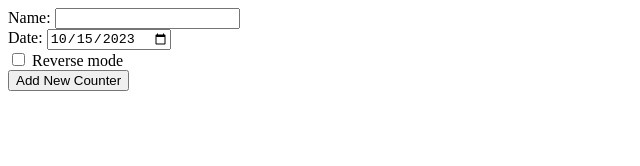
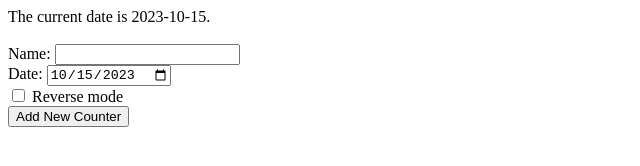
Before and after one commit to Buck4437/day-counter, a website: page docs/index.html in a window 1280 px wide. Shown: the whole page, without its empty margins (0-640 px from the left). Drawn offline with Linux system fonts and the light colour scheme.

Commit message:
Added current date display

```diff
--- a/docs/index.html
+++ b/docs/index.html
@@ -6,6 +6,7 @@
     </head>
     <body>
         <div id="app">
+            The current date is {{currentDateStr}}.<br><br>
             <div class="counters-list">
                 <div v-for="(counter, i) in userdata.counter">
                     {{counter.name}}<br>
@@ -13,6 +14,7 @@
                     {{daysText(counter.date, counter.reverse)}}
                     <button @click="deleteCounter(i)">Delete</button>
                     <input type="checkbox" v-model="counter.reverse"> Reverse mode
+                    <br><br>
                 </div>
             </div>
             Name: <input v-model="inputModel.name"><br>
@@ -29,8 +31,10 @@
 <!--
 TODO LIST:
 
-Backup plan to restore corrupted userdata (e.g. by displaying an export page)
-Auto update the page when hits 12 o' clock
+Edit date for entry
+Export and Import
+Backup plan to restore corrupted userdata (e.g. by displaying an export page for local storage, to prevent deleting their userdata)
+Auto update the page when hits 12 o' clock (Untested)
 Memo for each entry
 Archive / Trash Can (?????)
 -->
--- a/docs/javascript/index.js
+++ b/docs/javascript/index.js
@@ -16,7 +16,21 @@ const app = new Vue({
             name: "",
             reverse: false
         },
-        currentDate: new Date(Date.now())
+        currentDate: new Date(Date.now()),
+    },
+    computed: {
+        currentDateStr() {
+            const now = this.currentDate;
+            let month = (now.getMonth() + 1);
+            let day = now.getDate();
+            if (month < 10) {
+                month = `0${month}`;
+            }
+            if (day < 10) {
+                day = `0${day}`;
+            }
+            return `${now.getFullYear()}-${month}-${day}`;
+        }
     },
     methods: {
         addDate() {
@@ -86,19 +100,8 @@ const app = new Vue({
         this.userdata = loadFromLocalStorage();
     },
     mounted() {
-
-        const now = new Date();
-        let month = (now.getMonth() + 1);
-        let day = now.getDate();
-        if (month < 10) {
-            month = `0${month}`;
-        }
-        if (day < 10) {
-            day = `0${day}`;
-        }
-        const today = `${now.getFullYear()}-${month}-${day}`;
-        this.inputModel.date = today;
-
+        this.updateCurrentDate();
+        this.inputModel.date = this.currentDateStr;
         setInterval(this.updateCurrentDate, 1000);
     }
 });
```
